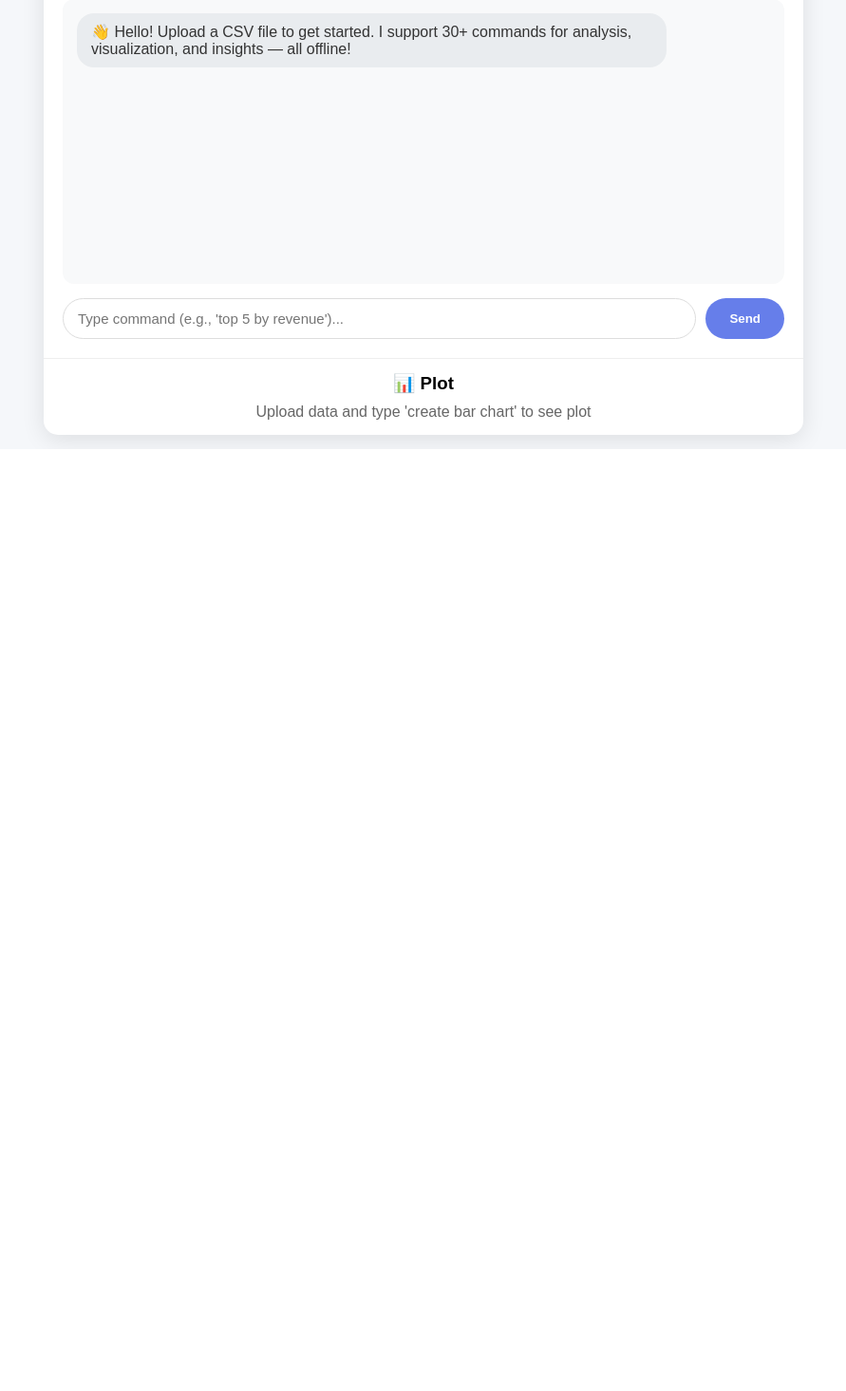
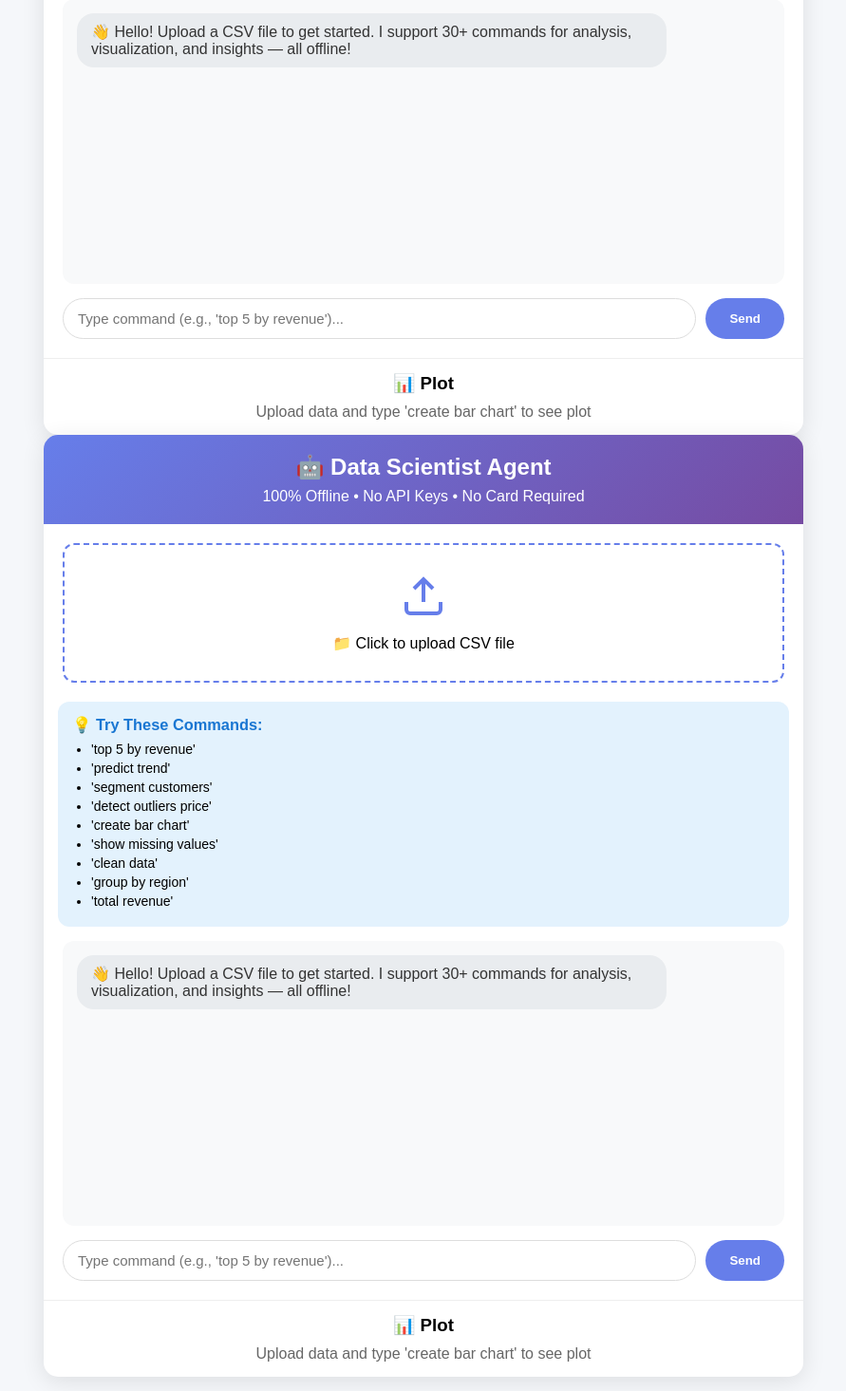
Before and after one commit to R786P/Data-Scientist, a Flask app: page / in a window 1280 px wide. Shown: the part 549-2014 px from the top of the page at 95% size, without its empty margins (194-1085 px from the left). Before the commit the page ends 1022 px from the top, so only its background shows below. Run offline with Flask 3, Linux system fonts and the light colour scheme.

Commit message:
Update index.html

```diff
--- a/templates/index.html
+++ b/templates/index.html
@@ -1,4 +1,82 @@
 <!DOCTYPE html>
+<html lang="en">
+<head>
+    <meta charset="UTF-8">
+    <meta name="viewport" content="width=device-width, initial-scale=1.0">
+    <title>🤖 Data Scientist Agent</title>
+    <style>
+        * { margin:0; padding:0; box-sizing:border-box }
+        body { font-family:Arial,sans-serif; background:#f5f7fa; padding:15px }
+        .container { max-width:800px; margin:0 auto; background:white; border-radius:15px; box-shadow:0 5px 25px rgba(0,0,0,0.1); overflow:hidden }
+        .header { background:linear-gradient(135deg,#667eea,#764ba2); color:white; padding:20px; text-align:center }
+        .header h1 { font-size:24px; margin-bottom:8px }
+        .upload-box { border:2px dashed #667eea; border-radius:12px; padding:30px; text-align:center; margin:20px; cursor:pointer; transition:all 0.3s }
+        .upload-box:hover { background:#f8f9ff; border-color:#764ba2 }
+        .upload-box input { display:none }
+        .chat-box { height:300px; overflow-y:auto; padding:15px; margin:0 20px 15px; background:#f8f9fa; border-radius:12px }
+        .message { margin-bottom:12px; padding:10px 15px; border-radius:18px; max-width:85% }
+        .user { background:#667eea; color:white; margin-left:auto }
+        .bot { background:#e9ecef; color:#333 }
+        .input-area { display:flex; gap:10px; padding:0 20px 20px }
+        .input-area input { flex:1; padding:12px 15px; border:1px solid #ddd; border-radius:25px; font-size:15px }
+        .input-area button { background:#667eea; color:white; border:none; padding:12px 25px; border-radius:25px; cursor:pointer; font-weight:bold }
+        .plot-area { text-align:center; padding:15px; border-top:1px solid #eee }
+        .plot-area img { max-width:100%; border-radius:10px; display:none }
+        .commands { background:#e3f2fd; padding:15px; border-radius:12px; margin:15px; font-size:14px }
+        .commands h3 { margin-bottom:8px; color:#1976d2 }
+        .commands ul { padding-left:20px }
+        .commands li { margin-bottom:4px }
+    </style>
+</head>
+<body>
+    <div class="container">
+        <div class="header">
+            <h1>🤖 Data Scientist Agent</h1>
+            <p>100% Offline • No API Keys • No Card Required</p>
+        </div>
+
+        <div class="upload-box" onclick="document.getElementById('fileInput').click()">
+            <svg width="48" height="48" viewBox="0 0 24 24" fill="none" stroke="#667eea" stroke-width="2">
+                <path d="M21 15v4a2 2 0 0 1-2 2H5a2 2 0 0 1-2-2v-4"></path>
+                <polyline points="17 8 12 3 7 8"></polyline>
+                <line x1="12" y1="3" x2="12" y2="15"></line>
+            </svg>
+            <p style="margin-top:12px; font-size:16px">📁 Click to upload CSV file</p>
+            <input type="file" id="fileInput" accept=".csv" onchange="uploadFile(this)">
+        </div>
+
+        <div class="commands">
+            <h3>💡 Try These Commands:</h3>
+            <ul>
+                <li>'top 5 by revenue'</li>
+                <li>'predict trend'</li>
+                <li>'segment customers'</li>
+                <li>'detect outliers price'</li>
+                <li>'create bar chart'</li>
+                <li>'show missing values'</li>
+                <li>'clean data'</li>
+                <li>'group by region'</li>
+                <li>'total revenue'</li>
+            </ul>
+        </div>
+
+        <div class="chat-box" id="chatBox">
+            <div class="message bot">👋 Hello! Upload a CSV file to get started. I support 30+ commands for analysis, visualization, and insights — all offline!</div>
+        </div>
+
+        <div class="input-area">
+            <input type="text" id="userInput" placeholder="Type command (e.g., 'top 5 by revenue')..." onkeypress="if(event.key==='Enter') sendMessage()">
+            <button onclick="sendMessage()">Send</button>
+        </div>
+
+        <div class="plot-area">
+            <h3>📊 Plot</h3>
+            <img id="plotImg" src="/static/plot.png?t=0" alt="Plot will appear here">
+            <p id="plotStatus" style="color:#666; margin-top:10px">Upload data and type 'create bar chart' to see plot</p>
+        </div>
+    </div>
+
+    <!DOCTYPE html>
 <html lang="en">
 <head>
     <meta charset="UTF-8">
```
